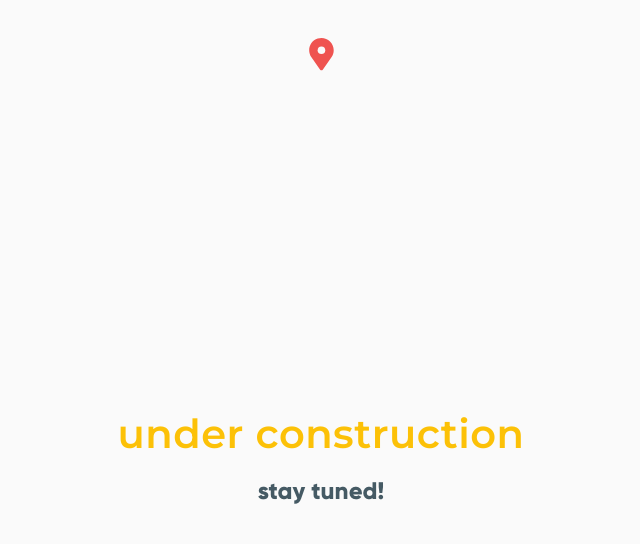
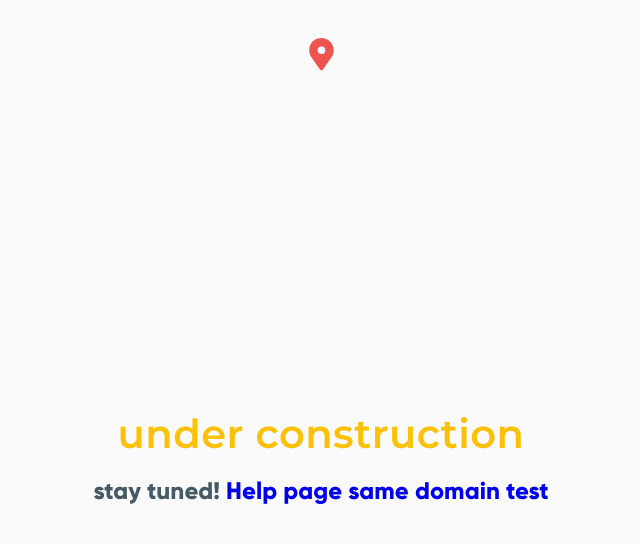
Before and after one commit to sayamkim/portfolio, a Jekyll site: the page built from design_pages/arch.html, in a window 1280 px wide. Shown: the top 544 px of the page, without its empty margins (319-959 px from the left). Built offline with Jekyll 4.4.1, drawn with Linux system fonts in a browser that asks for light colours; nearby versions of some CDN libraries.

Commit message:
Add help center test link.

```diff
--- a/design_pages/arch.html
+++ b/design_pages/arch.html
@@ -11,6 +11,7 @@ bg: hp-bg
             <h3 class="construction-title">under construction</h3>
             <p class="construction-blurb">
               stay tuned!
+              <a href="http://help.sayamkim.com/">Help page same domain test</a>
             </p>
           </div>
         </div>
```
